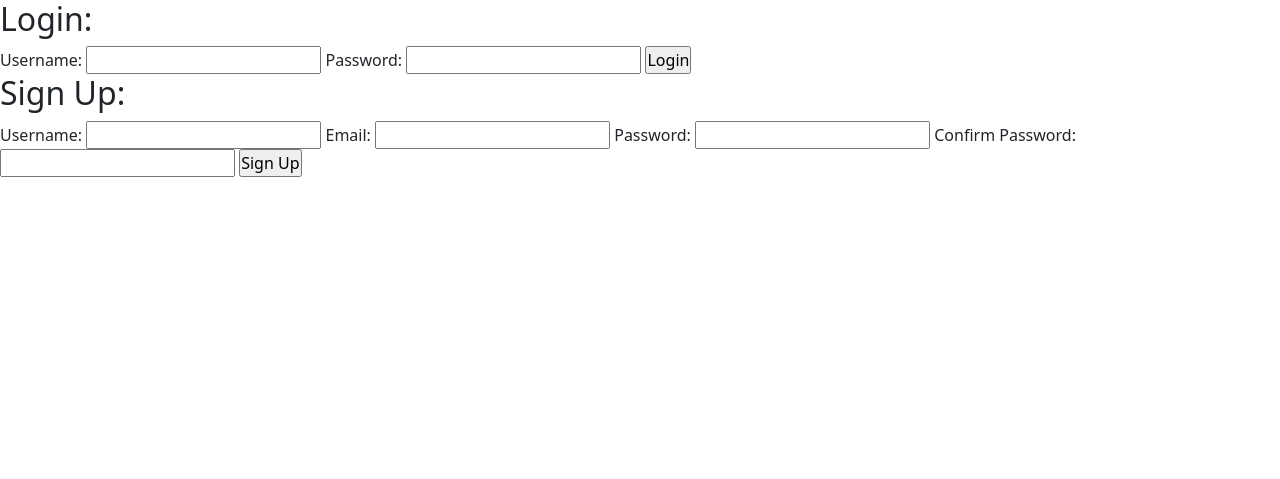
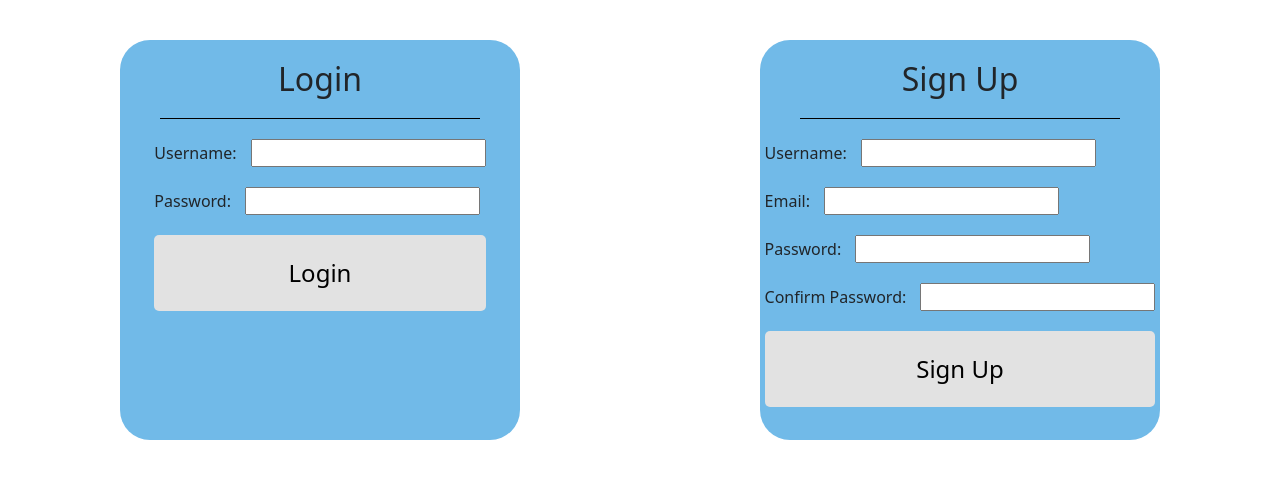
Before and after one commit to joshthecomposer/Exercise_Timers_CRUD, a Flask app: page / in a window 1280 px wide. Shown: the top 479 px of the page. Run offline with Flask 2, Linux system fonts and the light colour scheme.

Commit message:
Created stylings for index.html, including flex-flow for the new form cards,an accent line for the header, and margin/padding formatting

```diff
--- a/flask_app/static/css/custom/style.css
+++ b/flask_app/static/css/custom/style.css
@@ -3,6 +3,8 @@
     margin: 0px auto;
     padding: 0px;
 }
+
+/* Timer Stylings */
 .timer-ctr {
     width: 500px;
 }
@@ -19,3 +21,39 @@
     border-radius: 20px;
     border: 0px;
 }
+
+/* Login/Registration Page Stylings */
+.flex-ctr {
+    margin-top: 40px;
+}
+
+
+.form-card {
+    background-color: rgb(113, 186, 232);
+    border-radius: 30px;
+    width: 400px;
+    height: 400px;
+    display: flex;
+    flex-direction: column;
+    align-items: center;
+}
+.form-head, .form-field {
+    margin: 20px auto;
+}
+.accent-ln {
+    width: 80%;
+    height: 1px;
+    background-color: black;
+}
+label {
+    margin-right: 10px;
+}
+.submit-btn {
+    margin: 0px auto;
+    padding: 20px 0px;
+    width: 100%;
+    border: 0px;
+    border-radius: 5px;
+    background-color: rgb(226, 226, 226);
+    font-size: 1.5rem;
+}
--- a/flask_app/templates/index.html
+++ b/flask_app/templates/index.html
@@ -21,29 +21,47 @@
         </ul>
         {% endif %}
     {% endwith %}
-    <div>
-        <h2>Login:</h2>
+    <div class="flex-ctr d-flex">
+        <div class="form-card">
+            <h2 class="form-head">Login</h2>
+            <div class="accent-ln"></div>
             <form action="/login" method="POST">
+                <div class="form-field">
                     <label for="username">Username:</label>
                     <input type="text" name="username">
+                </div>
+                <div class="form-field">
                     <label for="password">Password:</label>
                     <input type="password" name="password">
-            <input type="submit" value="Login">
+                </div>
+                <input class="submit-btn" type="submit" value="Login">
             </form>
         </div>
-    <div>
-        <h2>Sign Up:</h2>
+        <div class="form-card">
+            <h2 class="form-head">Sign Up</h2>
+            <div class="accent-ln"></div>
+            <div class="d-flex flex-column">
                 <form action="/register" method="POST">
+                <div class="form-field">
                     <label for="username">Username:</label>
                     <input type="text" name="username">
+                </div>
+                <div class="form-field">
                     <label for="email">Email:</label>
                     <input type="text" name="email">
+                </div>
+                <div class="form-field">
                     <label for="password">Password:</label>
                     <input type="password" name="password">
+                </div>
+                <div class="form-field">
                     <label for="confirmpassword">Confirm Password:</label>
                     <input type="password" name="confirmpassword">
-            <input type="submit" value="Sign Up">
+                </div>
+                    <input class="submit-btn" type="submit" value="Sign Up">
                 </form>
+            </div>
+        </div>
     </div>
 </body>
 </html>
```
Lines whose indentation alone changed are shown as unchanged.
